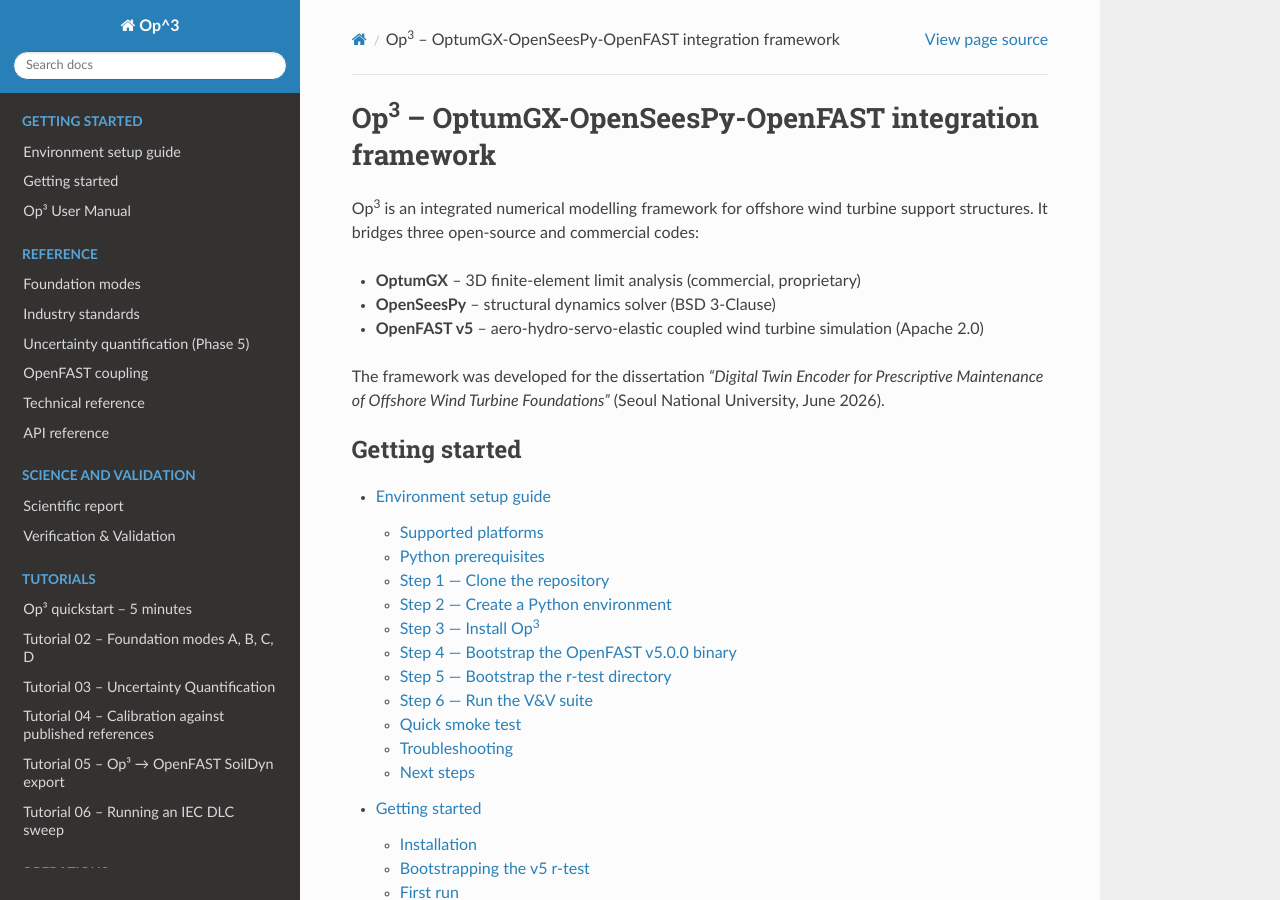
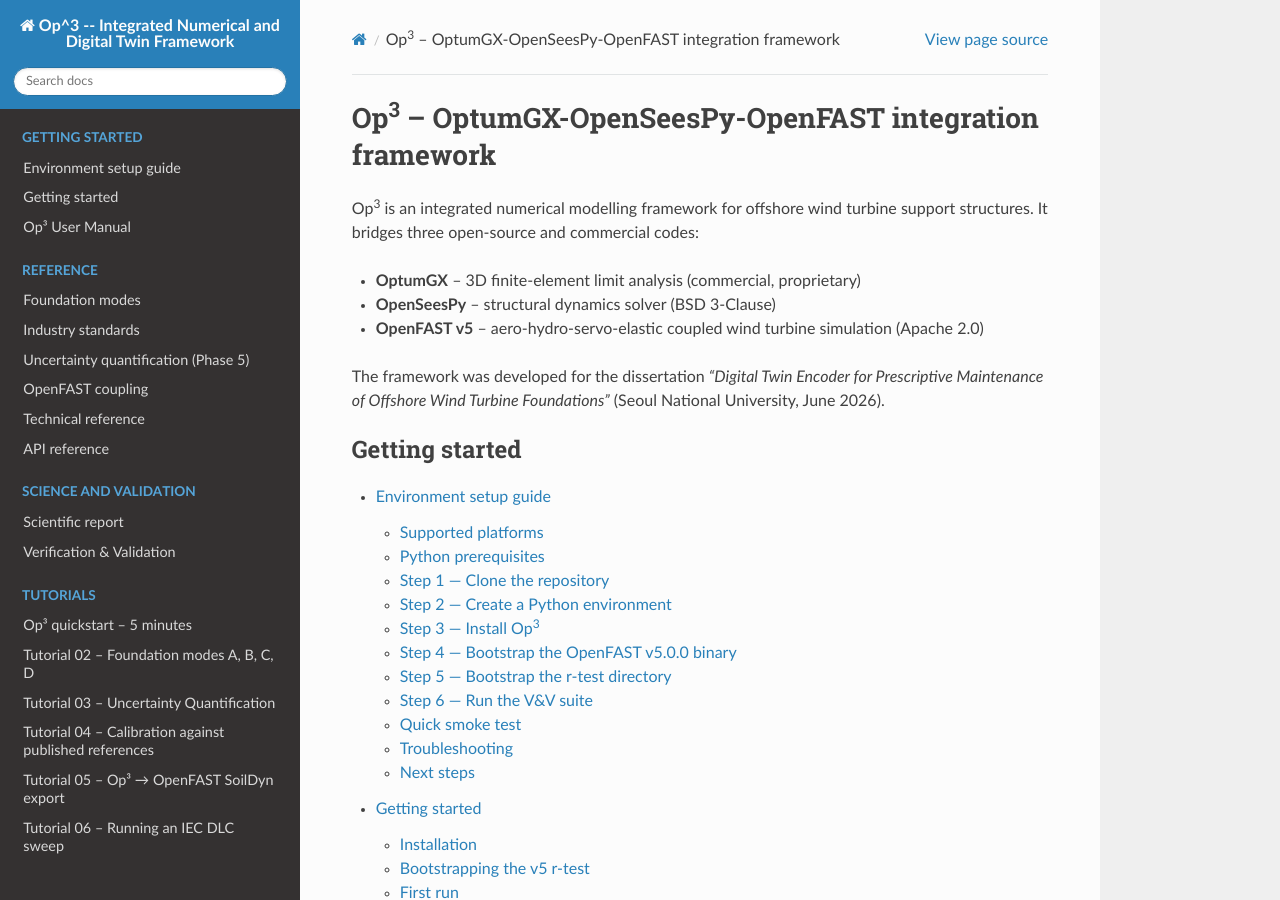
Before and after one commit to ksk5429/numerical_model, a Sphinx documentation site: the page built from docs/sphinx/index.rst, in a window 1280 px wide and 900 px high. Built offline with Sphinx 7.4.7 and the Read the Docs theme 3.1.0, drawn with Linux system fonts in a browser that asks for light colours.

Commit message:
fix(docs): align Sphinx project name with html_title

```diff
--- a/docs/sphinx/conf.py
+++ b/docs/sphinx/conf.py
@@ -28,7 +28,7 @@
 
 # -- Project information -----------------------------------------------------
 
-project = "Op^3"
+project = "Op^3 -- Integrated Numerical and Digital Twin Framework"
 author = "Kim Kyeong Sun (Seoul National University)"
 copyright = "2026, Kim Kyeong Sun"
 release = "1.0.0-rc1"
```
